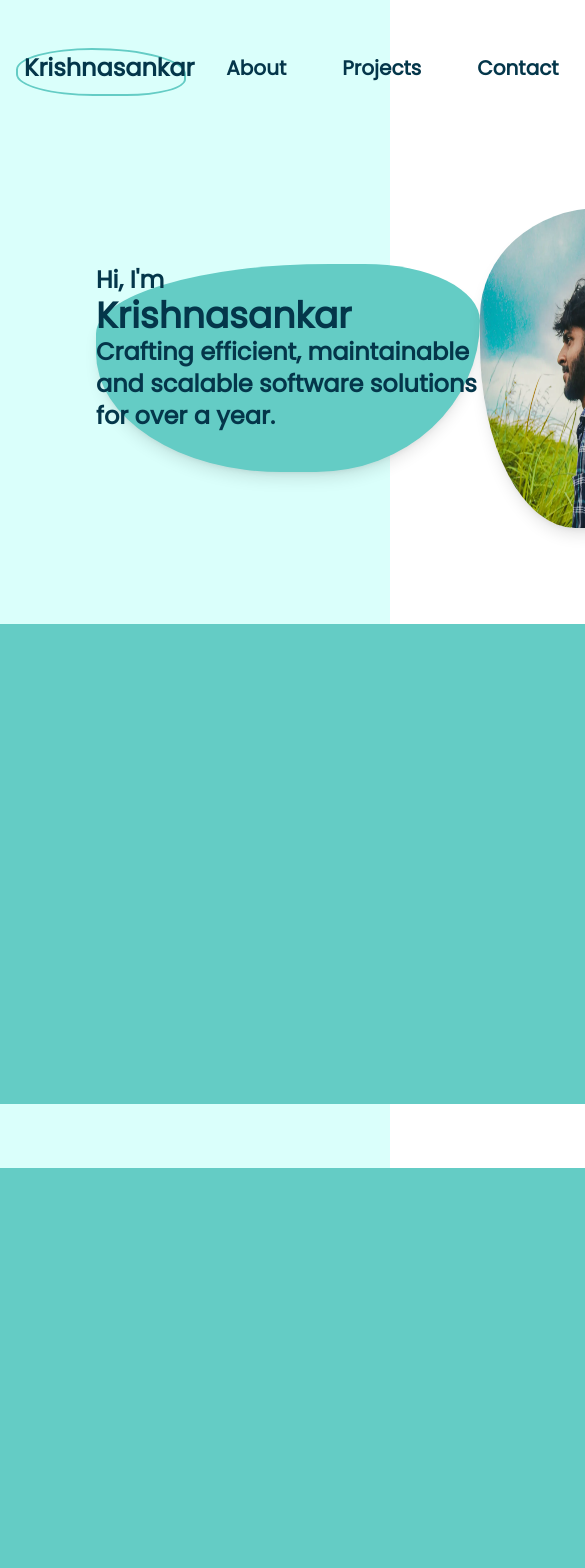
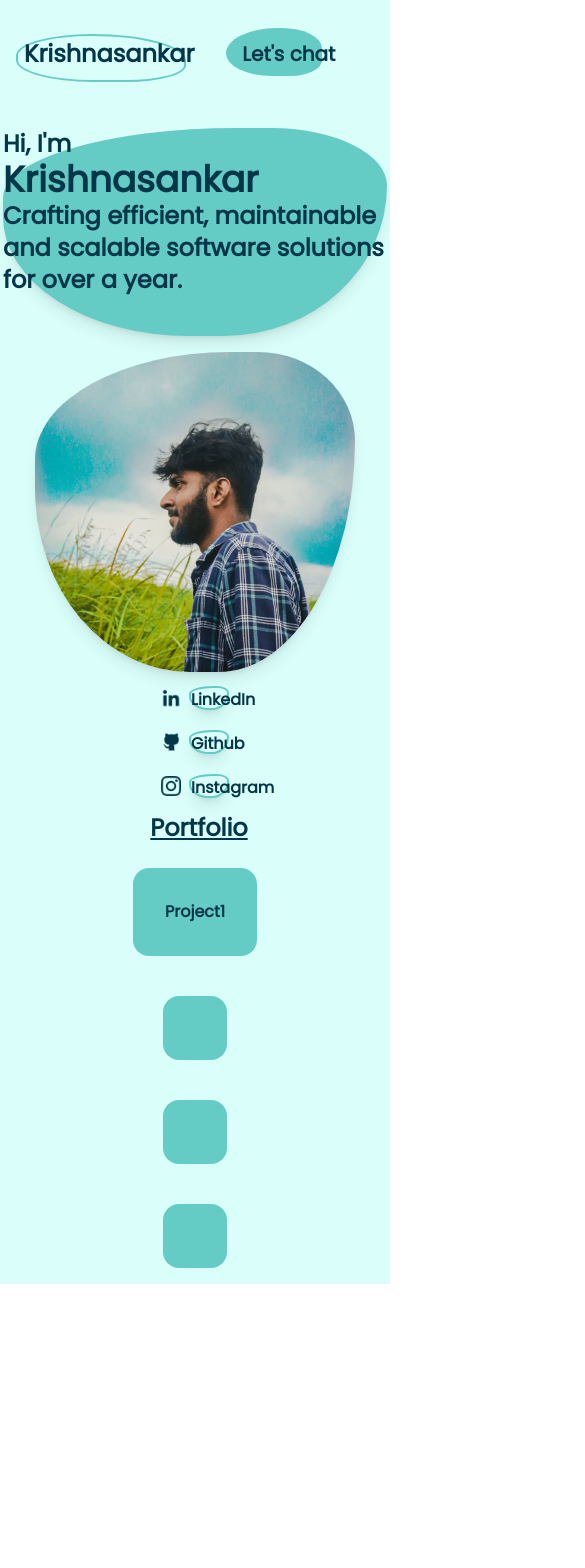
Before and after one commit to krishnasankarkk/krishnasankar-portfolio, a React (Vite) app: page / in a window 390 px wide. Shown: the top 1568 px of the page, 585 px wide, since content can reach past the window. After the commit the page ends 1284 px from the top, so only its background shows below. Built offline with nearby package versions, Linux system fonts and the light colour scheme.

Commit message:
responsiveness

```diff
--- a/src/components/About.jsx
+++ b/src/components/About.jsx
@@ -1,6 +1,6 @@
 function About() {
     return (
-        <div className="mt-28 w-full flex flex-row items-center justify-evenly p-24">
+        <div className="mt-28 w-full flex flex-col md:flex-row items-center justify-evenly p-4 gap-4">
           <div className="flex flex-col bg-theme-1-3 w-auto h-52 rounded-tl-[55%] rounded-tr-[68%] rounded-bl-[56%] rounded-br-[43%] rounded-custom">
             <span className="w-96 font-extrabold text-2xl">Hi, I&apos;m <br />
             <b className="text-4xl">Krishnasankar</b><br />
--- a/src/components/Navbar.jsx
+++ b/src/components/Navbar.jsx
@@ -6,17 +6,17 @@ function Navbar() {
     const [isContactHovered, setContactHovered] = useState(false);
 
     return (
-        <div className="bg-theme-1-4 text-theme-1-1 fixed z-50 top-0 left-0 flex flex-row gap-8 p-6 w-full justify-between items-center font-bold text-xl">
+        <div className="bg-theme-1-4 text-theme-1-1 fixed z-50 top-0 left-0 flex flex-row gap-8 p-6 w-full sm:justify-center md:justify-between items-center font-bold text-xl">
             <span className="relative text-2xl cursor-pointer">Krishnasankar
             <div className="absolute -top-1 -left-2 -z-10  bg-theme-1-4 border-2 border-theme-1-3 w-full h-12 rounded-tl-[55%] rounded-tr-[68%] rounded-bl-[56%] rounded-br-[43%]"></div></span>
             <div className="flex flex-row items-center justify-between gap-14">
-                <span className="relative cursor-pointer" onMouseEnter={() => setAboutHovered(true)} onMouseLeave={() => setAboutHovered(false)}>About
+                <span className="relative cursor-pointer hidden md:block" onMouseEnter={() => setAboutHovered(true)} onMouseLeave={() => setAboutHovered(false)}>About
                     <span className={`absolute ${isAboutHovered ? 'block' : 'hidden'} bg-theme-1-3 -z-10 -top-2 -left-2 w-full h-10 rounded-tl-[55%] rounded-tr-[68%] rounded-bl-[56%] rounded-br-[43%] rounded-custom`}></span>
                 </span>
-                <span className="relative cursor-pointer" onMouseEnter={() => setProjectsHovered(true)} onMouseLeave={() => setProjectsHovered(false)}>Projects
+                <span className="relative cursor-pointer hidden md:block" onMouseEnter={() => setProjectsHovered(true)} onMouseLeave={() => setProjectsHovered(false)}>Projects
                     <span className={`absolute ${isProjectsHovered ? 'block' : 'hidden'} bg-theme-1-3 -z-10 -top-2 -left-2 w-full h-10 rounded-tl-[55%] rounded-tr-[68%] rounded-bl-[56%] rounded-br-[43%] rounded-custom`}></span>
                 </span>
-                <span className="relative cursor-pointer" onMouseEnter={() => setContactHovered(true)} onMouseLeave={() => setContactHovered(false)}>Contact
+                <span className="relative cursor-pointer hidden md:block" onMouseEnter={() => setContactHovered(true)} onMouseLeave={() => setContactHovered(false)}>Contact
                     <span className={`absolute ${isContactHovered ? 'block' : 'hidden'} bg-theme-1-3 -z-10 -top-2 -left-2 w-full h-10 rounded-tl-[55%] rounded-tr-[68%] rounded-bl-[56%] rounded-br-[43%] rounded-custom`}></span>
                 </span>
                 <span className="relative flex items-center p-4 text-md text-theme-1-1 cursor-pointer">Let&apos;s chat
--- a/src/components/Projects.jsx
+++ b/src/components/Projects.jsx
@@ -1,14 +1,14 @@
 function Projects() {
     return (
-      <div className="flex flex-col">
-        <div className="w-[90rem] h-auto flex flex-wrap flex-col items-center justify-center rounded-2xl relative gap-16">
-          <span className="font-extrabold text-2xl absolute -top-10 left-0">Portfolio</span>
-          <div className="flex bg-theme-1-3 w-full h-[30rem] rounded-2xl"></div>
-          <div className="flex bg-theme-1-3 w-full h-[30rem] rounded-2xl"></div>
-          <div className="flex bg-theme-1-3 w-full h-[30rem] rounded-2xl"></div>
-          <div className="flex bg-theme-1-3 w-full h-[30rem] rounded-2xl"></div>
+        <div className="w-full h-auto flex flex-col items-center justify-center rounded-2xl relative gap-2">
+          <span className="font-extrabold text-2xl underline ml-2">Portfolio</span>
+          <div className="flex bg-theme-1-3 sm:w-4/5 md:w-4/5 h-auto rounded-2xl p-8 m-4">
+            <span className="font-bold">Project1</span>
+          </div>
+          <div className="flex bg-theme-1-3 sm:w-4/5 md:w-4/5 h-auto rounded-2xl p-8 m-4"></div>
+          <div className="flex bg-theme-1-3 sm:w-4/5 md:w-4/5 h-auto rounded-2xl p-8 m-4"></div>
+          <div className="flex bg-theme-1-3 sm:w-4/5 md:w-4/5 h-auto rounded-2xl p-8 m-4"></div>
         </div>
-      </div>
     )
 }
 export default Projects
```
